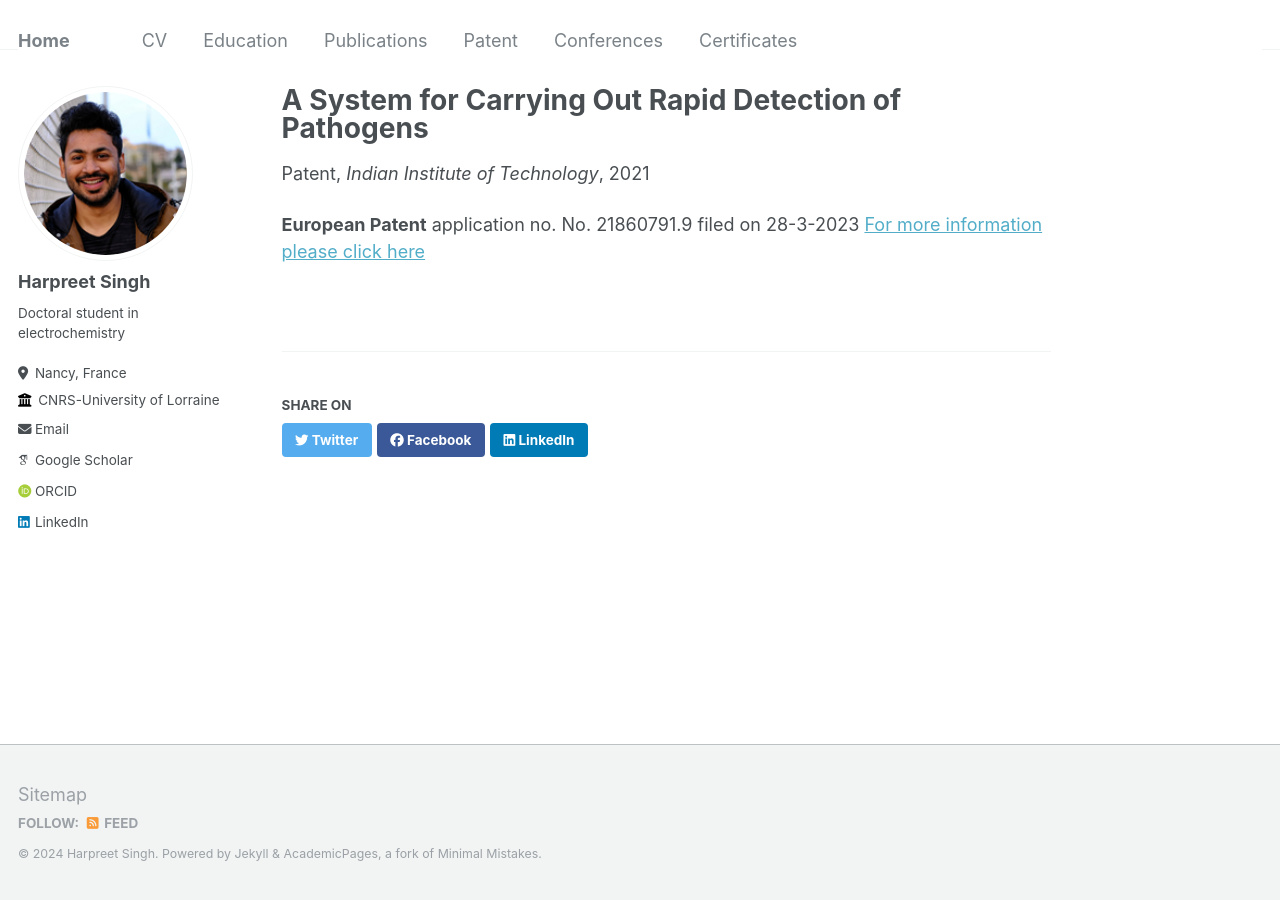
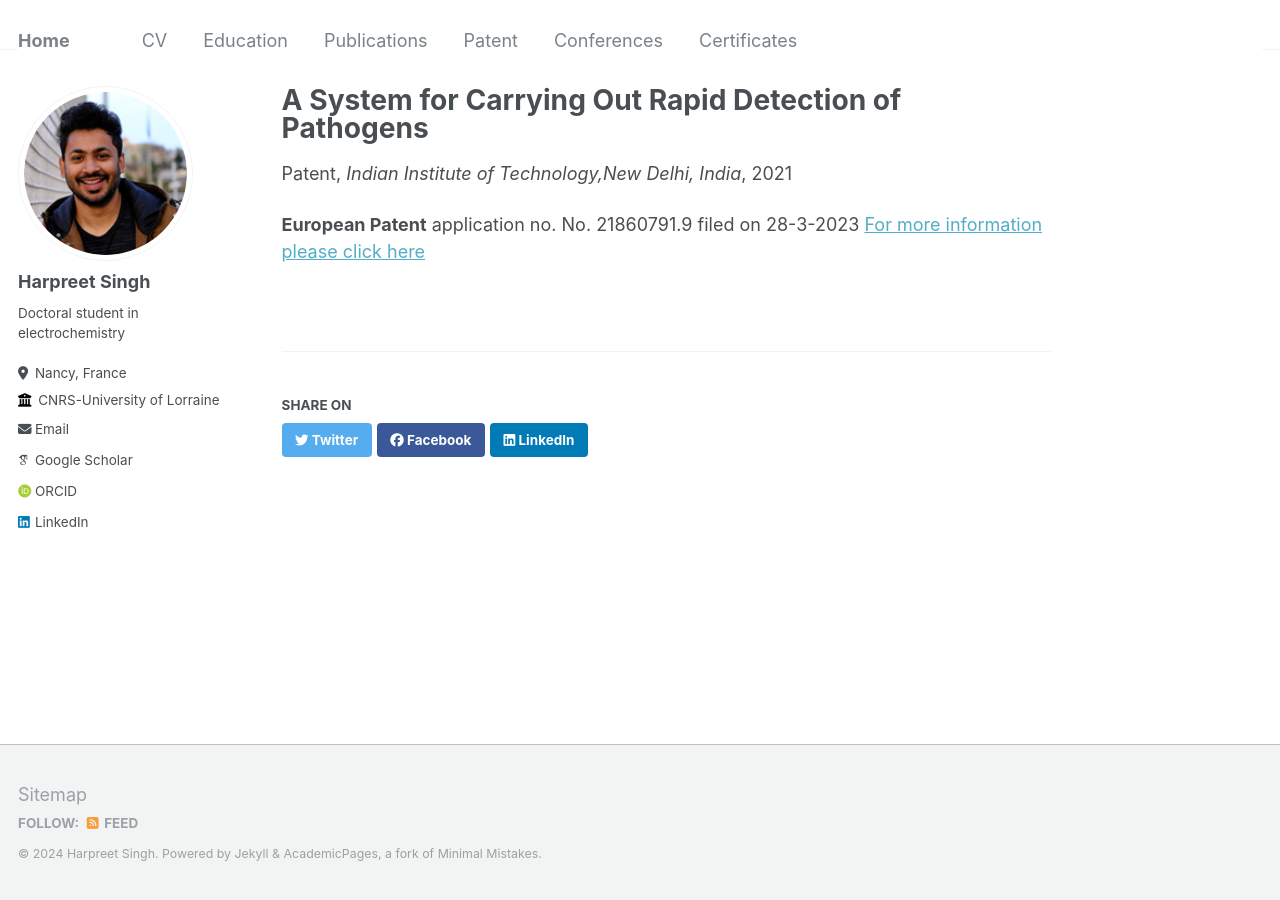
Before and after one commit to Harpr33t-Singh/Harpr33t-Singh.github.io, a Jekyll site: the page built from _teaching/2014-spring-teaching-1.md, in a window 1280 px wide. Built offline with Jekyll 4.4.1, drawn with Linux system fonts in a browser that asks for light colours; some web fonts are replaced.

Commit message:
Update 2014-spring-teaching-1.md

```diff
--- a/_teaching/2014-spring-teaching-1.md
+++ b/_teaching/2014-spring-teaching-1.md
@@ -3,7 +3,7 @@ title: "A System for Carrying Out Rapid Detection of Pathogens"
 collection: teaching
 type: "Patent"
 permalink: /teaching/2014-spring-teaching-1
-venue: "Indian Institute of Technology"
+venue: "Indian Institute of Technology,New Delhi, India"
 date: 2021-08-31
 location: "New Delhi, India"
 ---
```
